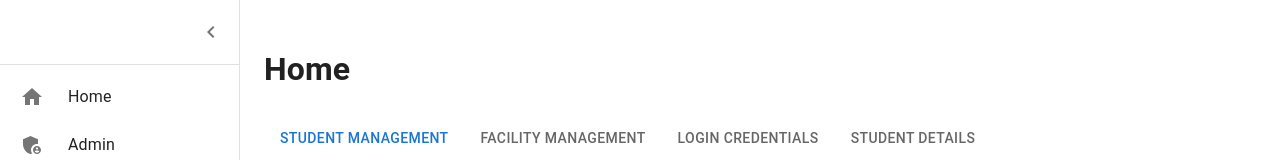
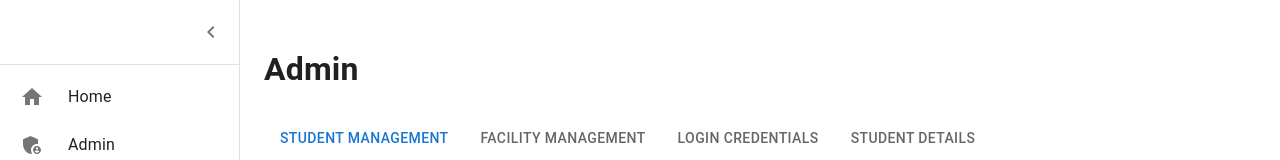
Before and after one commit to Project-Dharani/Admin, a React (Create React App) app in the folder client/: page /Admin in a window 1280 px wide. Shown: the top 160 px of the page. Built offline with nearby package versions, Linux system fonts and the light colour scheme.

Commit message:
Admin update err correct

```diff
--- a/client/src/pages/Admin.js
+++ b/client/src/pages/Admin.js
@@ -49,12 +49,9 @@ export default function Admin() {
   const handleUpdateStudent = () => {
     if (editStudent.id && editStudent.name && editStudent.email) {
       setStudents(
-        students.map((student) => {
-          if (student.id === editStudent.id) {
-            return editStudent;
-          }
-          return student;
-        })
+        students.map((student) =>
+          student.id === editStudent.id ? editStudent : student
+        )
       );
       setEditMode(false);
       setEditStudent({ id: "", name: "", email: "" });
@@ -71,7 +68,7 @@ export default function Admin() {
       <Box sx={{ display: "flex" }}>
         <Sidenav />
         <Box component="main" sx={{ flexGrow: 1, p: 3 }}>
-          <h1>Home</h1>
+          <h1>Admin</h1>
           <Box sx={{ width: "100%" }}>
             <Tabs value={activeTab} onChange={handleTabChange}>
               <Tab label="Student Management" />
```
